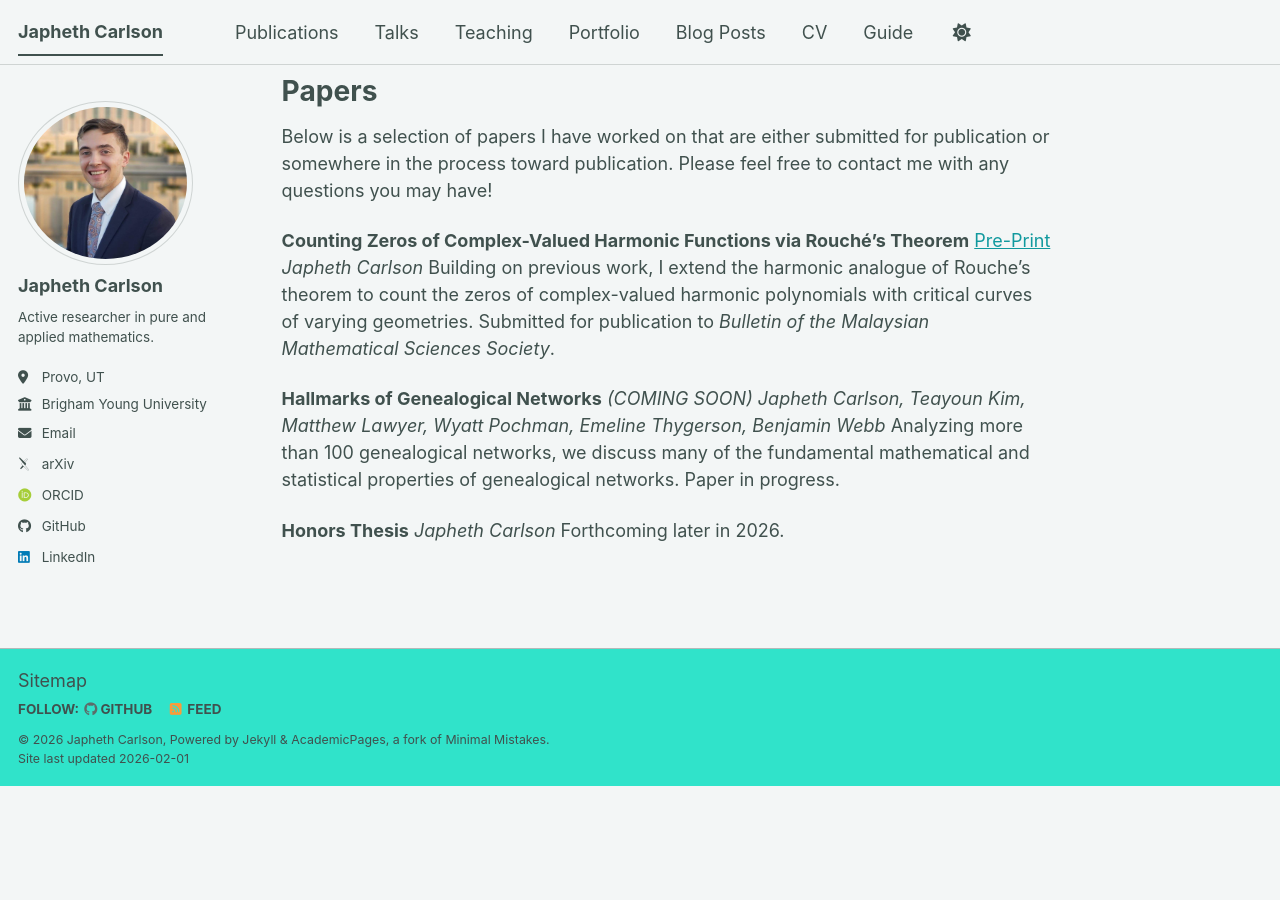
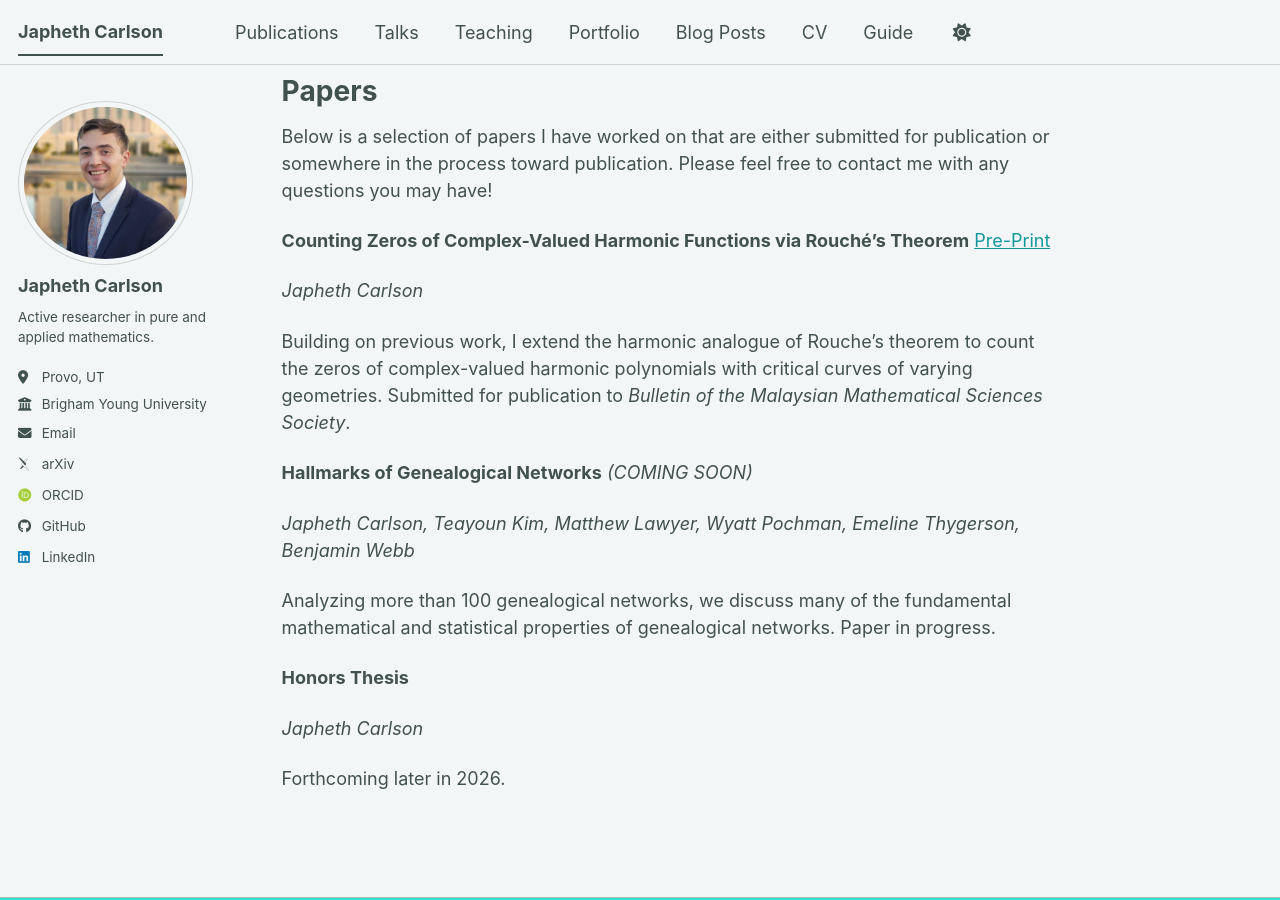
Before and after one commit to jrc117/jrc117.github.io, a Jekyll site: the page built from _pages/about.md, in a window 1280 px wide and 900 px high, scrolled down 1009 px. Built offline with Jekyll 4.4.1, drawn with Linux system fonts in a browser that asks for light colours; some web fonts are replaced; a script bundle is joined from its source files by our own code; library files that are not in the unit come from our copies; before the commit the page ends 1795 px from its top, so only the background shows below that.

Commit message:
Update PDF links to use relative paths

```diff
--- a/_pages/about.md
+++ b/_pages/about.md
@@ -18,14 +18,14 @@
 ------
 Coding projects of interest include:
 
-**Modeling Air-Borne Pollution** [PDF](files/SLC_Project.pdf)
+**Modeling Air-Borne Pollution** [PDF](/files/SLC_Project.pdf)
 
 _Japheth Carlson, Nathan Longhurst, Rowan Williams_
 
 Collaborative project using PDEs to model airborne arsenic concentration in the Salt Lake Valley due to declining water levels.
 
 
-**Predicting National Life Expectancy** [PDF](files/Life_Expectancy_Project.pdf)
+**Predicting National Life Expectancy** [PDF](/files/Life_Expectancy_Project.pdf)
 
 _Japheth Carlson, Nathan Longhurst_
 
@@ -45,15 +45,21 @@
 Below is a selection of papers I have worked on that are either submitted for publication or somewhere in the process toward publication.  Please feel free to contact me with any questions you may have!
 
 **Counting Zeros of Complex-Valued Harmonic Functions via Rouché's Theorem** [Pre-Print](https://arxiv.org/abs/2508.06721)
+
 _Japheth Carlson_
+
 Building on previous work, I extend the harmonic analogue of Rouche's theorem to count the zeros of complex-valued harmonic polynomials with critical curves of varying geometries.  Submitted for publication to _Bulletin of the Malaysian Mathematical Sciences Society_.
 
 
 **Hallmarks of Genealogical Networks** _(COMING SOON)_
+
 _Japheth Carlson, Teayoun Kim, Matthew Lawyer, Wyatt Pochman, Emeline Thygerson, Benjamin Webb_
+
 Analyzing more than 100 genealogical networks, we discuss many of the fundamental mathematical and statistical properties of genealogical networks.  Paper in progress.
 
 
 **Honors Thesis**
+
 _Japheth Carlson_
+
 Forthcoming later in 2026.
```
